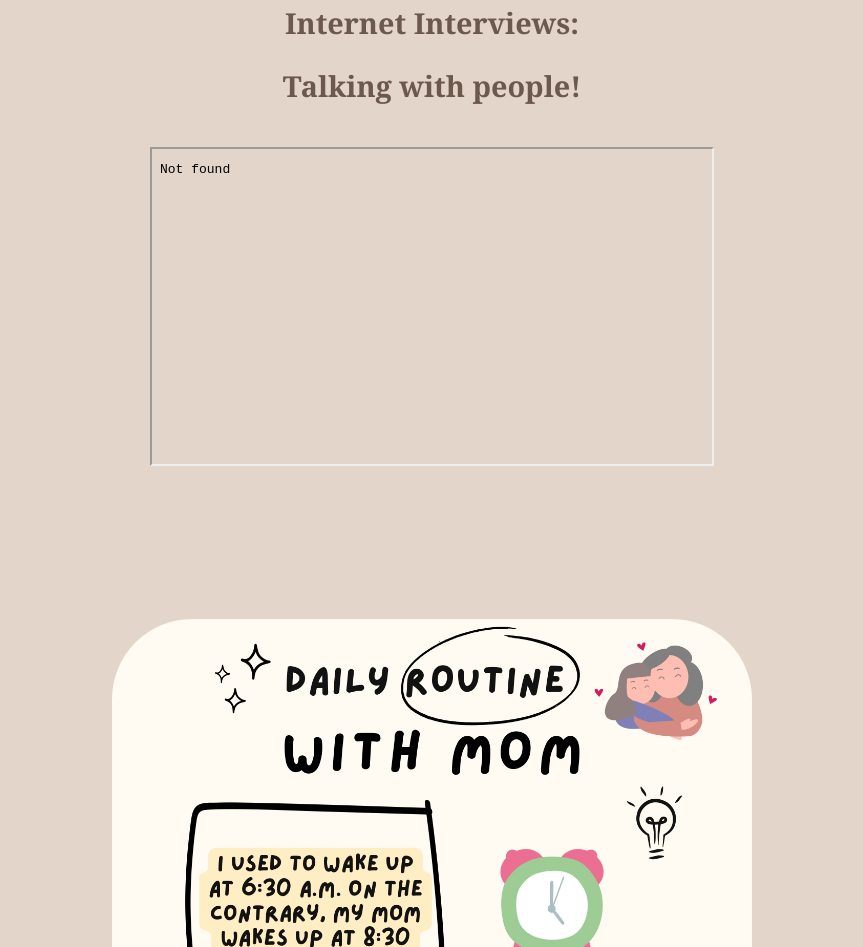
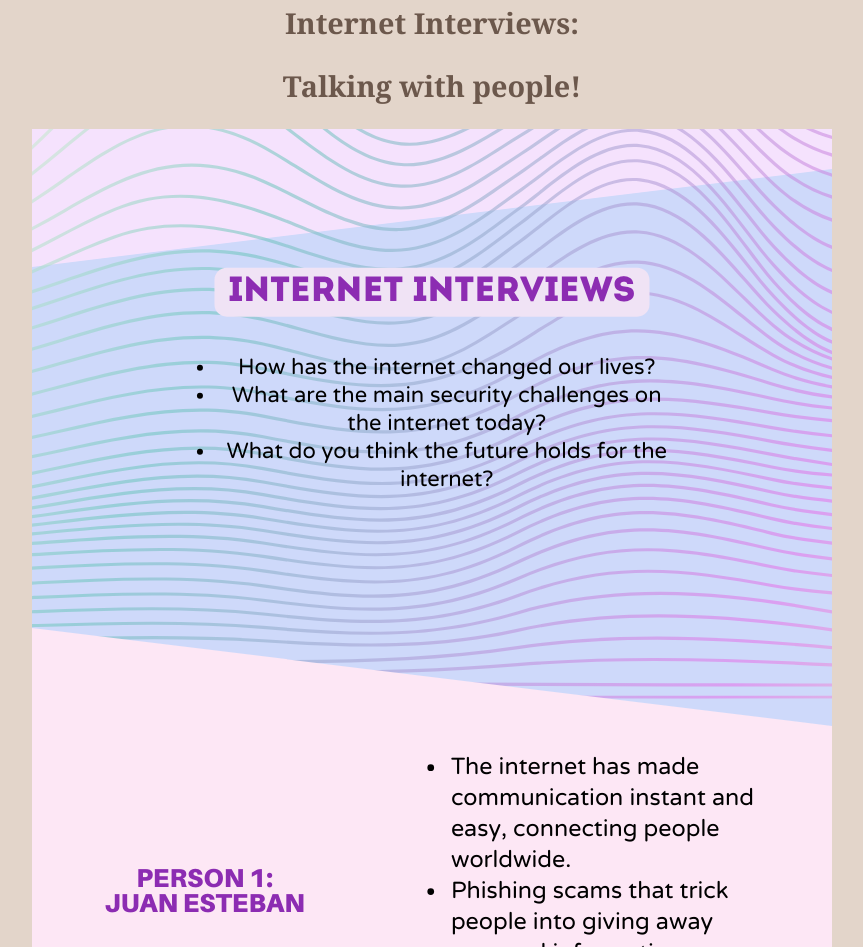
Before and after one commit to angiemortizs/Blog, a plain HTML site: page land.html in a window 1280 px wide. Shown: the part 826-1773 px from the top of the page, without its empty margins (208-1071 px from the left). Drawn offline with nearby package versions, Linux system fonts and the light colour scheme.

Commit message:
interviews

```diff
--- a/land.html
+++ b/land.html
@@ -37,9 +37,7 @@
             <div class="container">
                 <h2> Internet Interviews:</h2>
                 <h2> Talking with people!</h2>
-                <p></p>
-                <iframe width="560" height="315" src= frameborder="0"
-                    allowfullscreen></iframe>
+                <img src="assets/interviews.png" alt="interviews">
             </div>
 
 
```
Also changed, not shown: assets/interviews.png (added).
